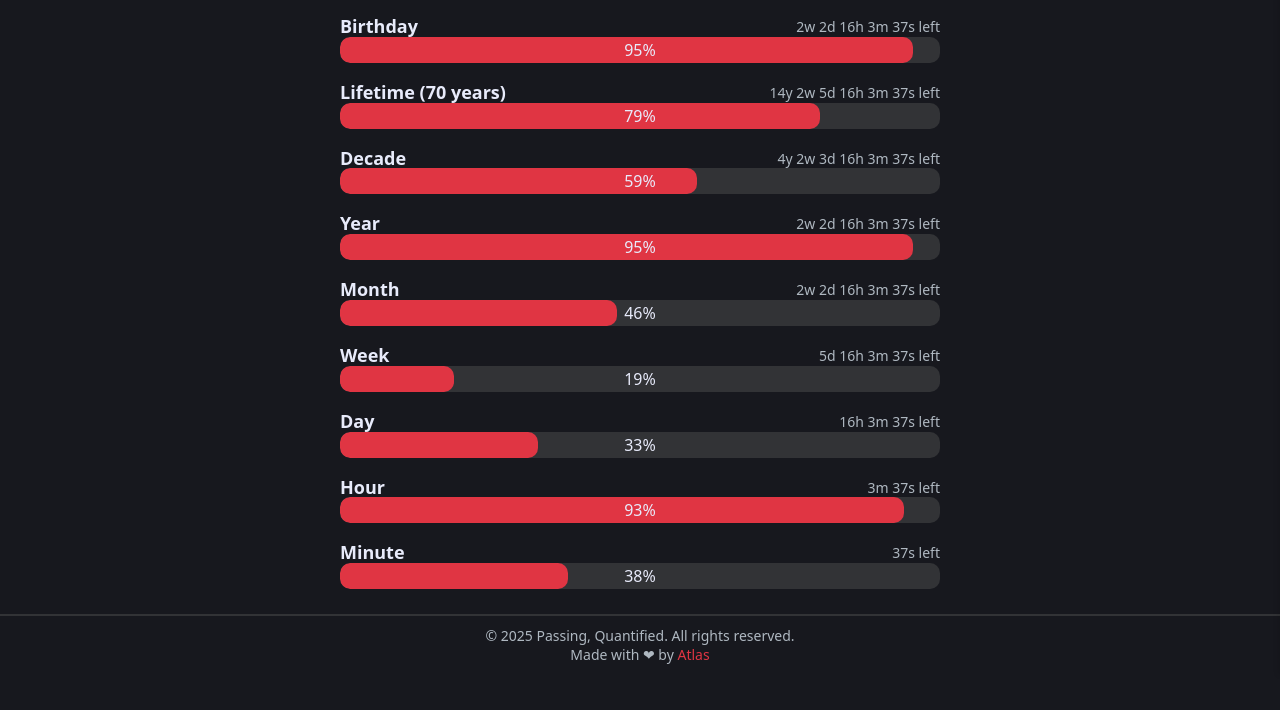
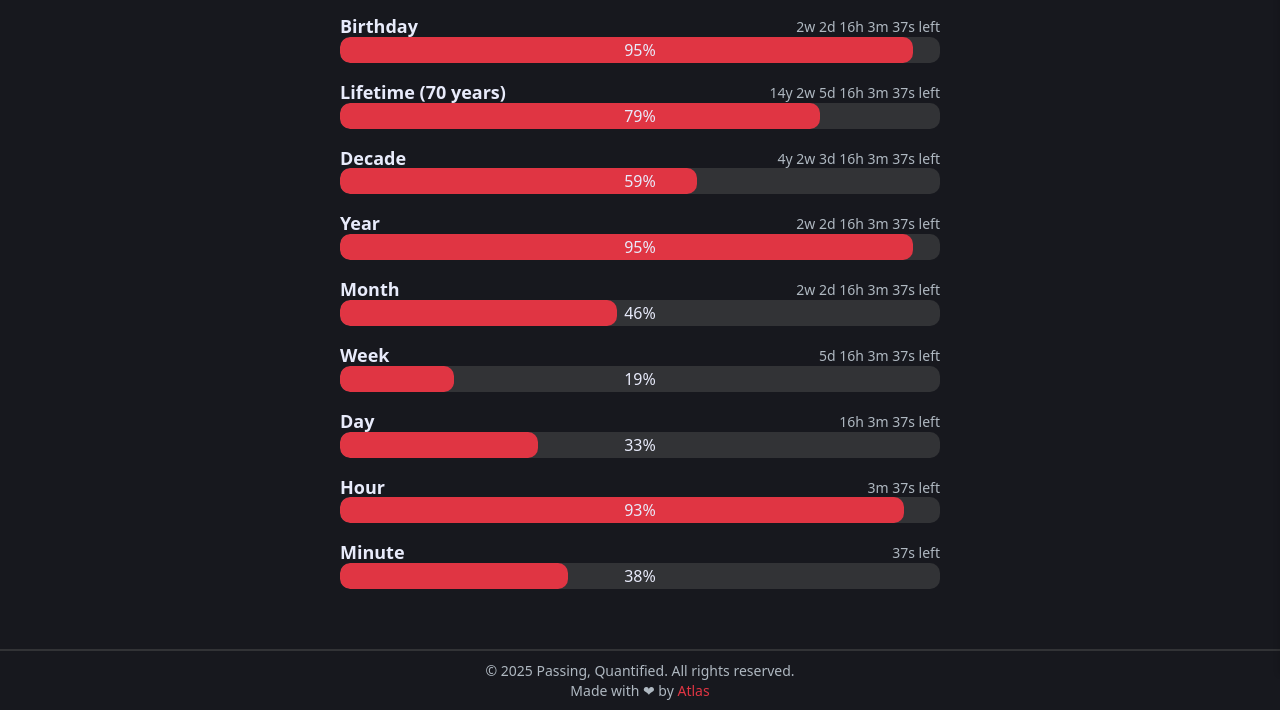
Before and after one commit to Atlas7005/passingQuantified, a plain HTML site: page index.html in a window 1280 px wide. Shown: the part 125-835 px from the top of the page. Before the commit the page ends 800 px from the top, so only its background shows below. Drawn offline with Linux system fonts and the light colour scheme.

Commit message:
Improve padding for main

```diff
--- a/css/index.css
+++ b/css/index.css
@@ -94,7 +94,7 @@ aside#settings {
 }
 
 main {
-	padding: 6rem 2rem 2rem 2rem;
+	padding: 6rem 2rem;
 	text-align: center;
 }
 
```
